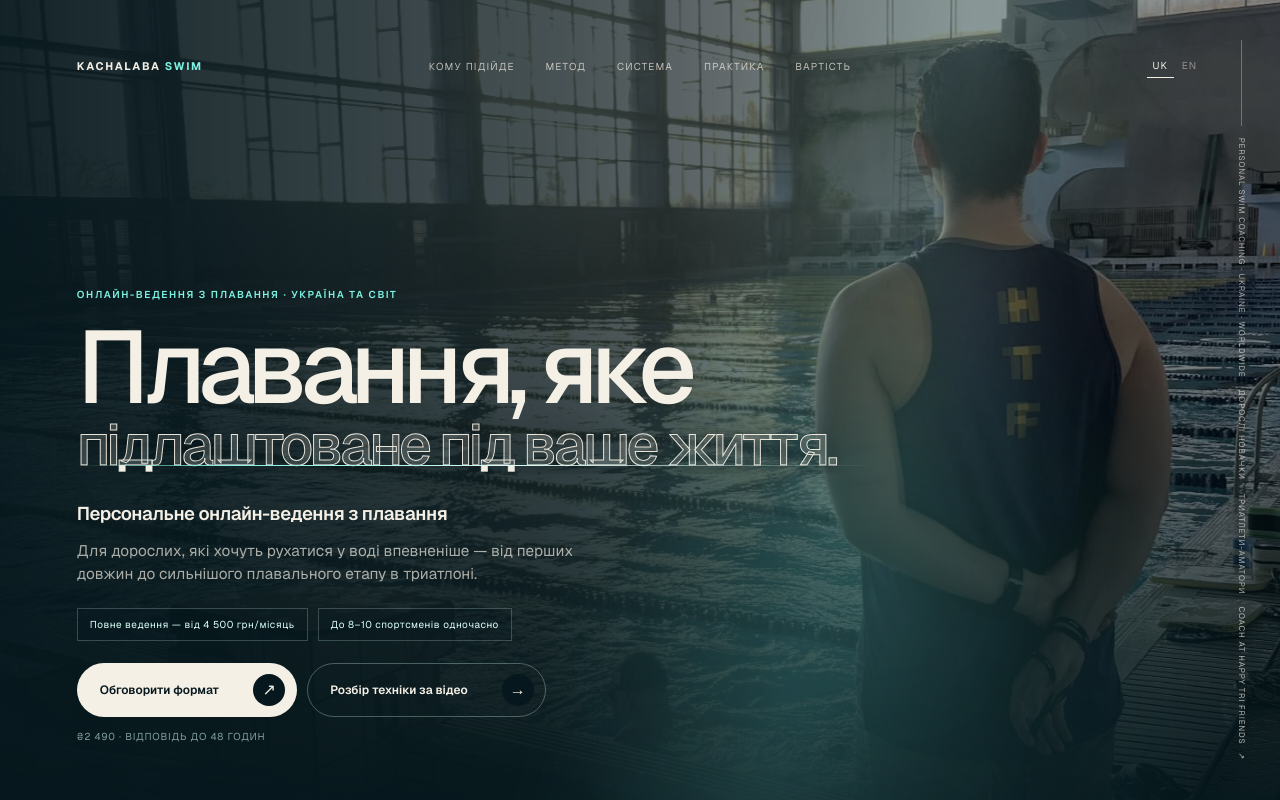
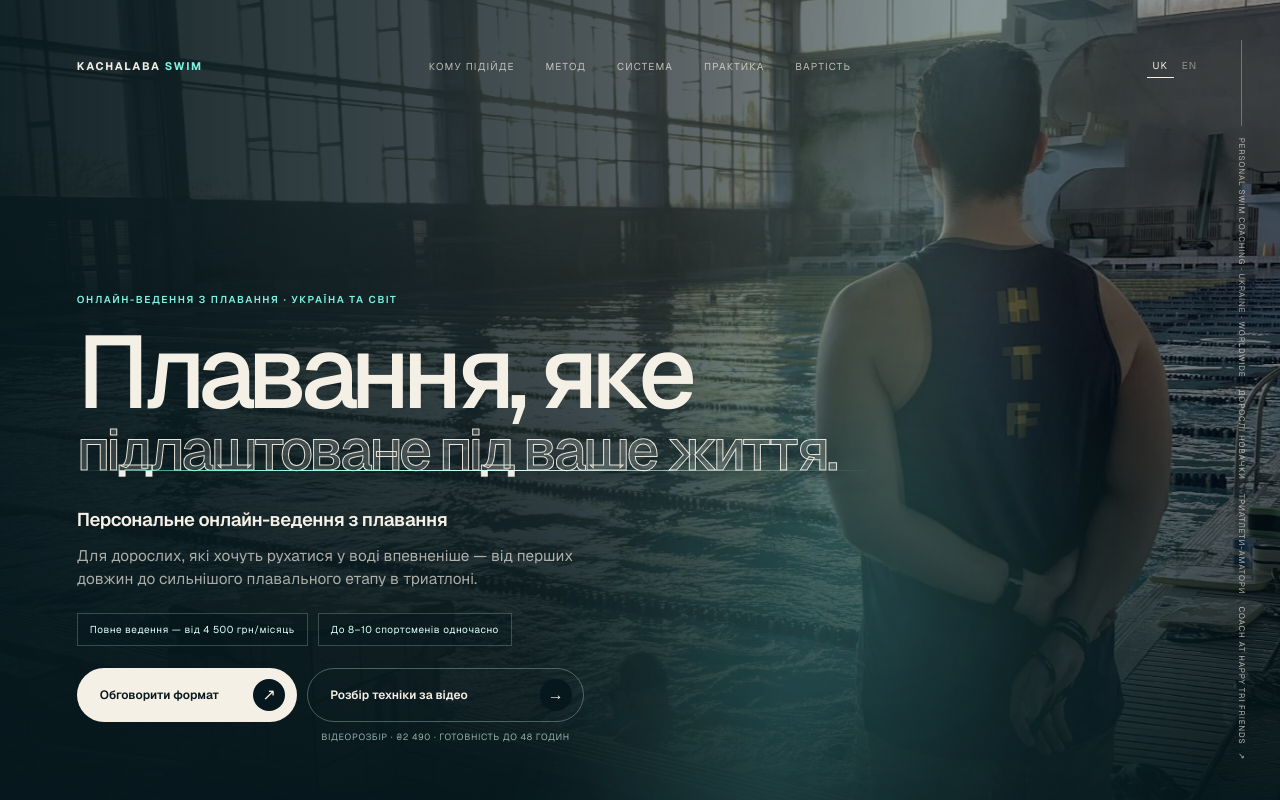
Before and after one commit to Kachalaba/kachamba-swim, a Next.js app: page / in a window 1280 px wide. Shown: the top 800 px of the page. Built offline with nearby package versions, Linux system fonts and the light colour scheme.

Commit message:
fix: bind audit pricing to video review CTA

```diff
--- a/app/globals.css
+++ b/app/globals.css
@@ -899,8 +899,10 @@ footer { display: flex; justify-content: space-between; gap: 24px; border-top: 1
 /* Video audit funnel — shared entry points and evidence-first sales surface. */
 .button-quiet { border-color: rgba(217, 255, 248, .3); color: var(--pearl); }
 .button-quiet:hover { border-color: var(--aqua); color: var(--aqua); }
-.hero-actions { display: flex; flex-wrap: wrap; gap: 10px; }
-.analysis-price-note { margin: 12px 0 0; color: rgba(217, 255, 248, .58); font-size: 10px; letter-spacing: .08em; text-transform: uppercase; }
+.hero-actions { display: flex; flex-wrap: wrap; align-items: flex-start; gap: 10px; }
+.hero-analysis-offer { display: grid; gap: 9px; }
+.hero-analysis-offer .button { width: 100%; }
+.analysis-price-note { margin: 0; padding-inline: 14px; color: rgba(217, 255, 248, .66); font-size: 9px; letter-spacing: .075em; line-height: 1.4; text-align: center; text-transform: uppercase; white-space: nowrap; }
 .audit-entry { min-height: 0; background: var(--ink); }
 .audit-entry-layout { display: grid; grid-template-columns: minmax(0, 1.3fr) minmax(300px, .7fr); gap: clamp(52px, 10vw, 160px); align-items: end; }
 .audit-entry-copy h2 { max-width: 940px; }
@@ -986,6 +988,8 @@ footer { display: flex; justify-content: space-between; gap: 24px; border-top: 1
 @media (max-width: 760px) {
   .hero-actions { display: grid; width: min(100%, 310px); }
   .hero-actions .button { width: 100%; min-height: 52px; }
+  .hero-analysis-offer { width: 100%; }
+  .analysis-price-note { white-space: normal; }
   .audit-entry-layout { grid-template-columns: 1fr; gap: 58px; }
   .audit-entry-copy > p:last-child { font-size: 15px; }
   .audit-entry-action .button { width: 100%; min-height: 52px; }
--- a/app/page.tsx
+++ b/app/page.tsx
@@ -115,11 +115,13 @@ export default function Home() {
             <a className="button button-light" href={instagramUrl} target="_blank" rel="noreferrer">
               {t.cta}<span aria-hidden="true">↗</span>
             </a>
-            <a className="button button-quiet" href={analysisPath}>
-              {t.analysisCta}<span aria-hidden="true">→</span>
-            </a>
+            <div className="hero-analysis-offer">
+              <a className="button button-quiet" href={analysisPath}>
+                {t.analysisCta}<span aria-hidden="true">→</span>
+              </a>
+              <p className="analysis-price-note">{t.analysisPrice}</p>
+            </div>
           </div>
-          <p className="analysis-price-note">{t.analysisPrice}</p>
         </Reveal>
         <div className="documentary-rail" aria-label={t.documentaryLabel}>
           <p>{t.documentaryLabel}</p>
--- a/app/site-copy.ts
+++ b/app/site-copy.ts
@@ -13,7 +13,7 @@ export const copy = {
     capacity: "До 8–10 спортсменів одночасно",
     cta: "Обговорити формат",
     analysisCta: "Розбір техніки за відео",
-    analysisPrice: "₴2 490 · відповідь до 48 годин",
+    analysisPrice: "Відеорозбір · ₴2 490 · готовність до 48 годин",
     auditPanelLabel: "Менший перший крок",
     auditPanelTitle: "Розбір без підписки. Конкретний фокус на наступне тренування.",
     auditPanelText:
@@ -117,7 +117,7 @@ export const copy = {
     capacity: "Up to 8–10 athletes at a time",
     cta: "Discuss the fit",
     analysisCta: "Video technique audit",
-    analysisPrice: "€59 · delivered within 48 hours",
+    analysisPrice: "Video audit · €59 · delivered within 48 hours",
     auditPanelLabel: "A smaller first step",
     auditPanelTitle: "A review without a subscription. A clear focus for your next session.",
     auditPanelText:
```
Also changed, not shown: 1 other file (tests, documents, lock files or other folders).
